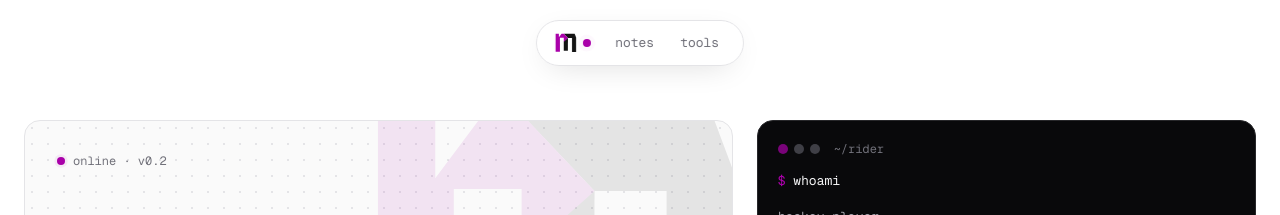
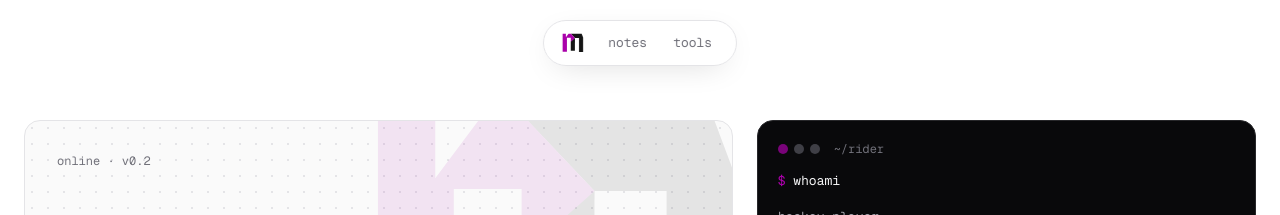
Before and after one commit to ridermcc/ridermccallum-com, a Next.js app: page / in a window 1280 px wide. Shown: the top 215 px of the page. Built offline with nearby package versions, Linux system fonts and the light colour scheme.

Commit message:
landing styling

```diff
--- a/src/app/page.tsx
+++ b/src/app/page.tsx
@@ -55,7 +55,6 @@ export default async function Home() {
           </div>
           <div className="relative flex h-full flex-col justify-between gap-6">
             <div className="flex items-center gap-2 font-mono text-xs text-muted">
-              <span className="status-dot" aria-hidden />
               <span>online · v0.2</span>
             </div>
             <div className="flex flex-col gap-3">
--- a/src/components/SiteNav.tsx
+++ b/src/components/SiteNav.tsx
@@ -50,7 +50,6 @@ export function SiteNav() {
           className={`flex items-center gap-1.5 rounded-full px-1.5 py-1 transition-opacity hover:opacity-80 ${isActive("/") ? "opacity-100" : "opacity-60"}`}
         >
           <LogoMark className="h-5 w-auto" />
-          <span className="status-dot" aria-hidden />
         </Link>
         <ul className="flex items-center gap-0.5 font-mono text-xs text-muted sm:text-[13px]">
           {links.slice(1).map((l) => (
```
